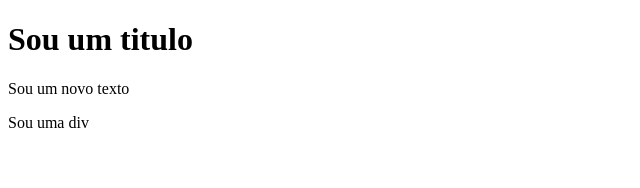
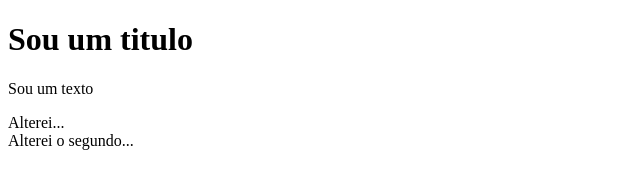
Before and after one commit to carloslegnaro78/JavacriptDom, a plain HTML site: page index.html in a window 1280 px wide. Shown: the whole page, without its empty margins (0-640 px from the left). Drawn offline with Linux system fonts and the light colour scheme.

Commit message:
Document/getElementsByName/Id

```diff
--- a/app.js
+++ b/app.js
@@ -2,8 +2,14 @@
 //document.write('Sou o uso do document.write')
 //document.getElementById('test').innerHTML = 'Sou um novo texto'
 
-setTimeout(function(){
+setTimeout(function () {
     //document.getElementById('test').innerHTML = 'Sou um novo texto'
-    document.getElementById('test').innerText = 'Sou um novo texto'
-    //console.log(document.getElementsByName('div-name'))
-},3000)
+    //document.getElementById('test').innerText = 'Sou um novo texto'
+    //console.log(document.getElementsByName('div-name')[0].innerText ='Alterado o primeiro')
+
+    var nameTag = document.getElementsByName('div-name')
+    nameTag[0].innerText = 'Alterei...'
+    nameTag[1].innerText = 'Alterei o segundo...'
+    //document.getElementsByName('div-name')[1].innerText ='Alterando o segundo'
+
+}, 3000)
--- a/index.html
+++ b/index.html
@@ -1,17 +1,21 @@
 <!DOCTYPE html>
 <html lang="pt-br">
+
 <head>
     <meta charset="UTF-8">
     <meta name="viewport" content="width=device-width, initial-scale=1.0">
     <meta http-equiv="X-UA-Compatible" content="ie=edge">
     <title>JavaScript DOM1</title>
 </head>
+
 <body>
     <h1>Sou um titulo</h1>
     <p id="test">Sou um texto</p>
 
     <div name="div-name">Sou uma div</div>
+    <div name="div-name">Sou uma div 2</div>
 
     <script src="app.js"></script>
 </body>
+
 </html>
```
Lines whose indentation alone changed are shown as unchanged.
